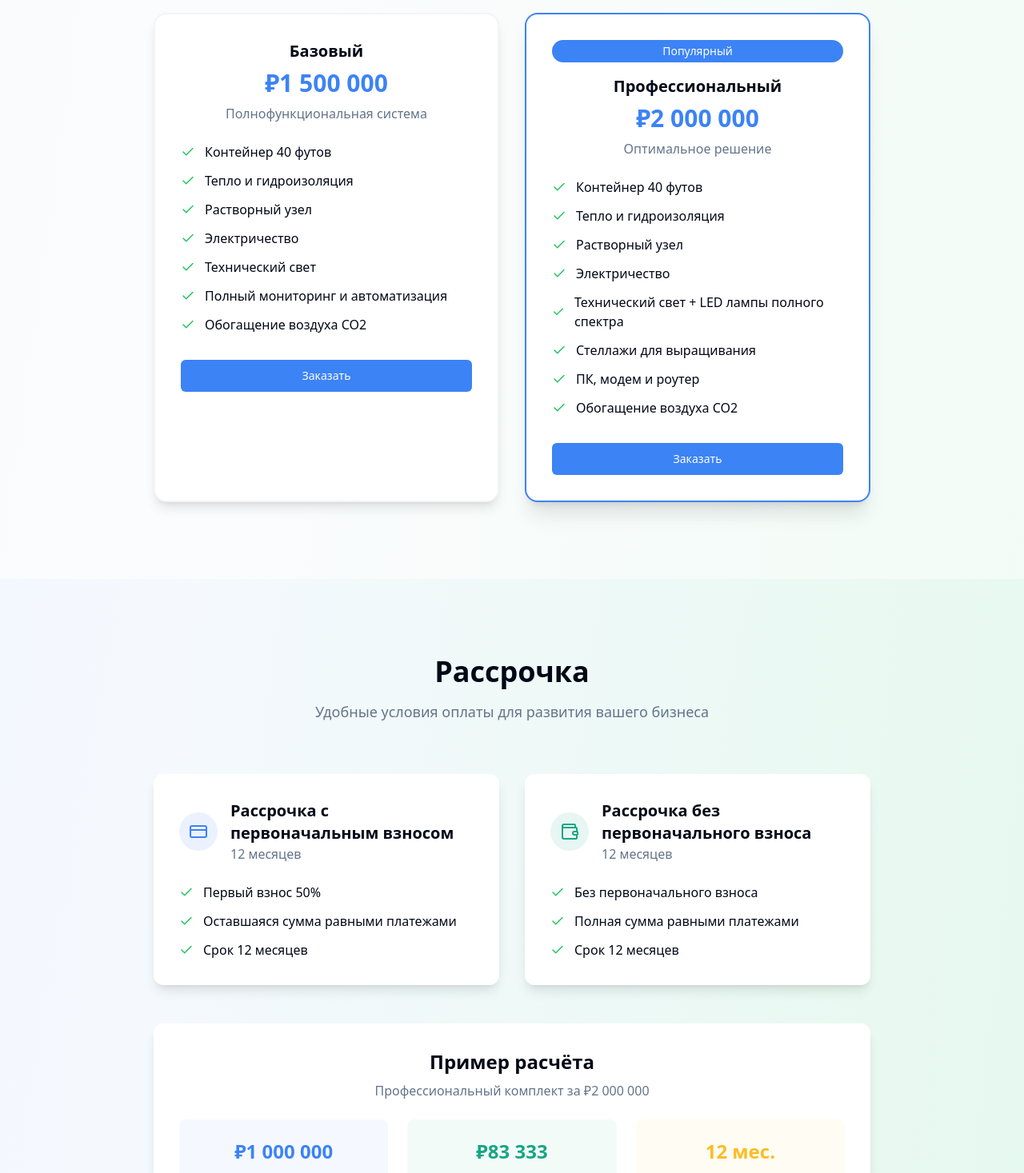
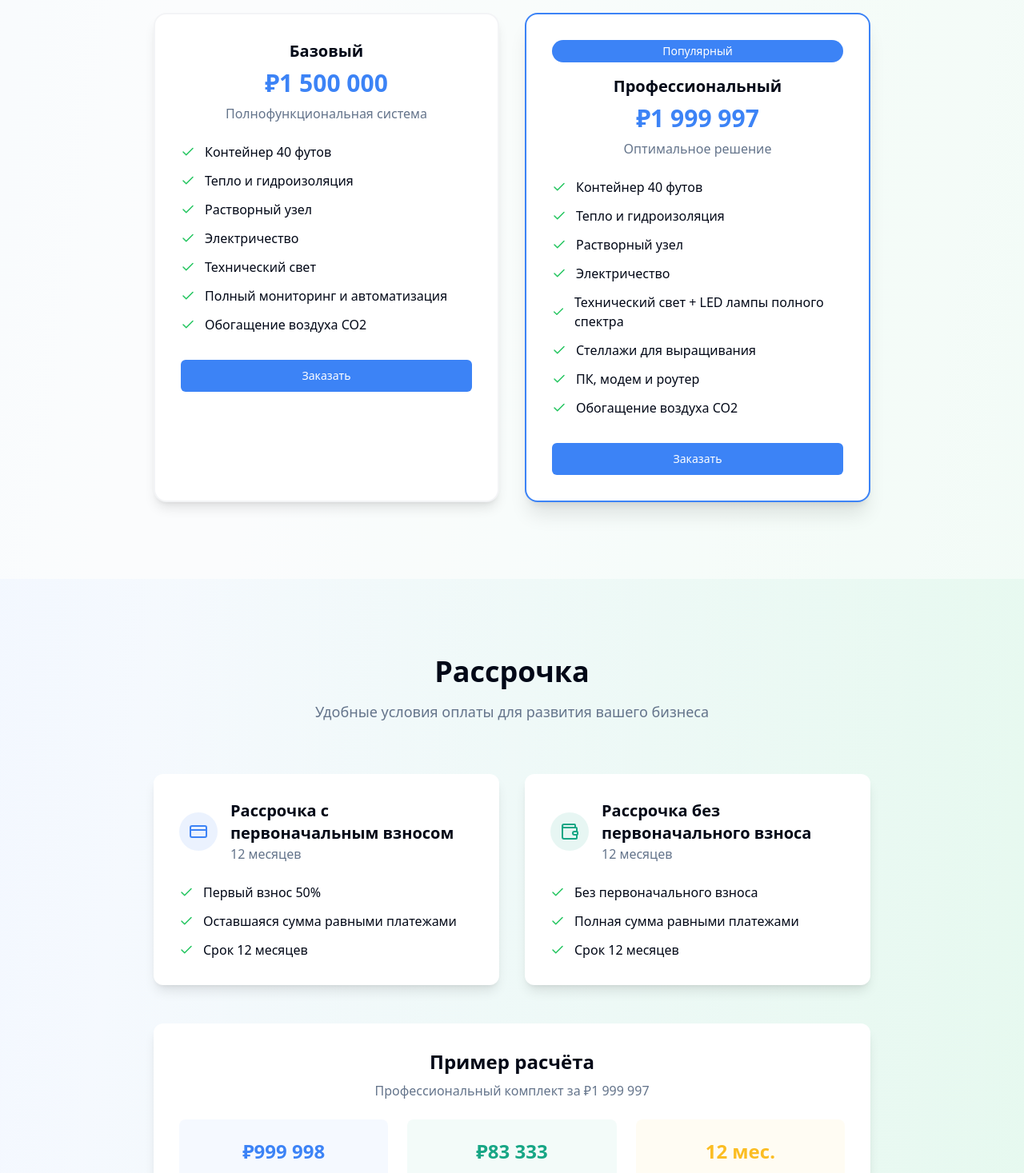
Before and after one commit to pr-poehali-dev/container-greenhouse-project, a React (Vite) app: page / in a window 1280 px wide. Shown: the part 7000-8467 px from the top of the page at 80% size. Built offline with nearby package versions, Linux system fonts and the light colour scheme.

Commit message:
Обновление стоимости профессионального тарифа

```diff
--- a/src/pages/Index.tsx
+++ b/src/pages/Index.tsx
@@ -767,7 +767,7 @@ export default function Index() {
                   Популярный
                 </div>
                 <h3 className="text-xl font-bold mb-2">Профессиональный</h3>
-                <div className="text-3xl font-bold text-primary mb-2">₽2 000 000</div>
+                <div className="text-3xl font-bold text-primary mb-2">₽1 999 997</div>
                 <p className="text-muted-foreground">Оптимальное решение</p>
               </div>
               <ul className="space-y-3 mb-8">
@@ -882,12 +882,12 @@ export default function Index() {
             <div className="bg-white rounded-xl p-8 shadow-lg">
               <div className="text-center mb-6">
                 <h3 className="text-2xl font-bold mb-2">Пример расчёта</h3>
-                <p className="text-muted-foreground">Профессиональный комплект за ₽2 000 000</p>
+                <p className="text-muted-foreground">Профессиональный комплект за ₽1 999 997</p>
               </div>
 
               <div className="grid md:grid-cols-3 gap-6 mb-8">
                 <div className="text-center p-6 bg-primary/5 rounded-lg">
-                  <div className="text-2xl font-bold text-primary mb-2">₽1 000 000</div>
+                  <div className="text-2xl font-bold text-primary mb-2">₽999 998</div>
                   <div className="text-muted-foreground">Первоначальный взнос (50%)</div>
                 </div>
                 <div className="text-center p-6 bg-secondary/5 rounded-lg">
```
